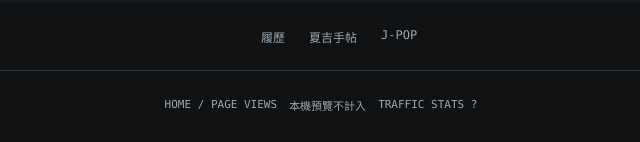
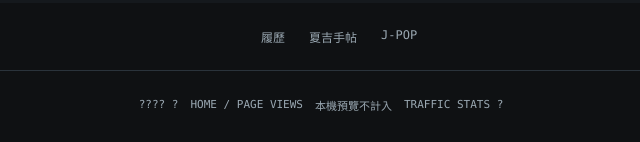
Before and after one commit to danny0926/danny0926.github.io, a website: page index.html in a window 1280 px wide. Shown: the part 1237-1379 px from the top of the page, 319-959 px from the left. Drawn offline with Linux system fonts and the light colour scheme.

```diff
--- a/index.html
+++ b/index.html
@@ -11,6 +11,6 @@
 
 
 <section class="section contact-section" id="contact"><span class="eyebrow mono">04 / NEXT CONNECTION</span><h2>有個有趣的問題？<br/><em>一起聊聊。</em></h2><div class="contact-line"><a href="mailto:pangyenwang@gmail.com">pangyenwang@gmail.com <span>↗</span></a><button aria-label="複製電子郵件地址" id="copy-email">複製信箱 ⧉</button></div><p aria-live="polite" id="copy-status"></p><div class="contact-bottom mono"><span>ALWAYS CURIOUS. ALWAYS BUILDING.</span><a href="https://github.com/danny0926" rel="noopener noreferrer" target="_blank">GITHUB ↗</a><a href="https://www.linkedin.com/in/pang-yen-wang-a7a31b3b4/" rel="noopener noreferrer" target="_blank">LINKEDIN ↗</a></div></section>
-</main><footer class="site-footer expanded-footer"><a href="index.html">DANNY.W / PERSONAL LAB</a><div><a href="resume.html">履歷</a><a href="voice.html">夏吉手帖</a><a href="jpop.html">J-POP</a></div><span>© 2026 DANNY WANG</span></footer><div class="traffic-counter" id="traffic-counter"><span>HOME / PAGE VIEWS</span><span class="traffic-value" aria-live="polite">Loading...</span><a href="https://hits.sh/danny0926.github.io/" target="_blank" rel="noopener noreferrer">TRAFFIC STATS ?</a></div>
+</main><footer class="site-footer expanded-footer"><a href="index.html">DANNY.W / PERSONAL LAB</a><div><a href="resume.html">履歷</a><a href="voice.html">夏吉手帖</a><a href="jpop.html">J-POP</a></div><span>© 2026 DANNY WANG</span></footer><div class="traffic-counter" id="traffic-counter"><a href="admin/" aria-label="????????">???? ?</a><span>HOME / PAGE VIEWS</span><span class="traffic-value" aria-live="polite">Loading...</span><a href="https://hits.sh/danny0926.github.io/" target="_blank" rel="noopener noreferrer">TRAFFIC STATS ?</a></div>
 
 <script defer="" src="wafer-home.js?v=20260916drinks"></script><script defer src="music-remote.js?v=20260916popup"></script><script defer src="traffic-counter.js?v=1"></script></body></html>
```
